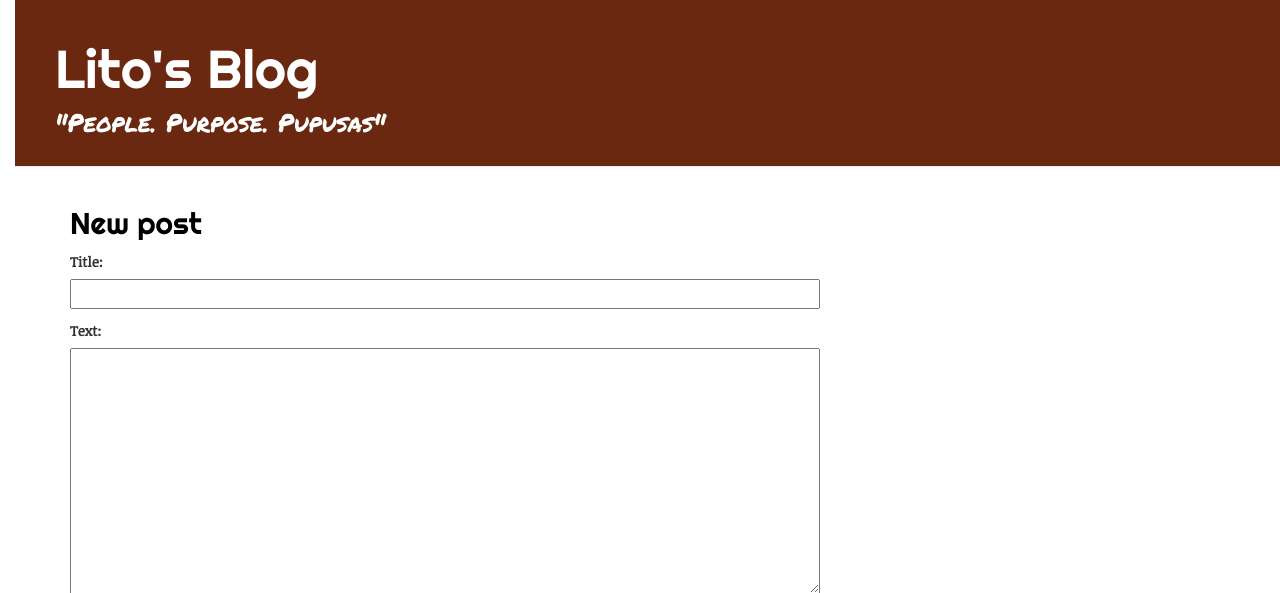
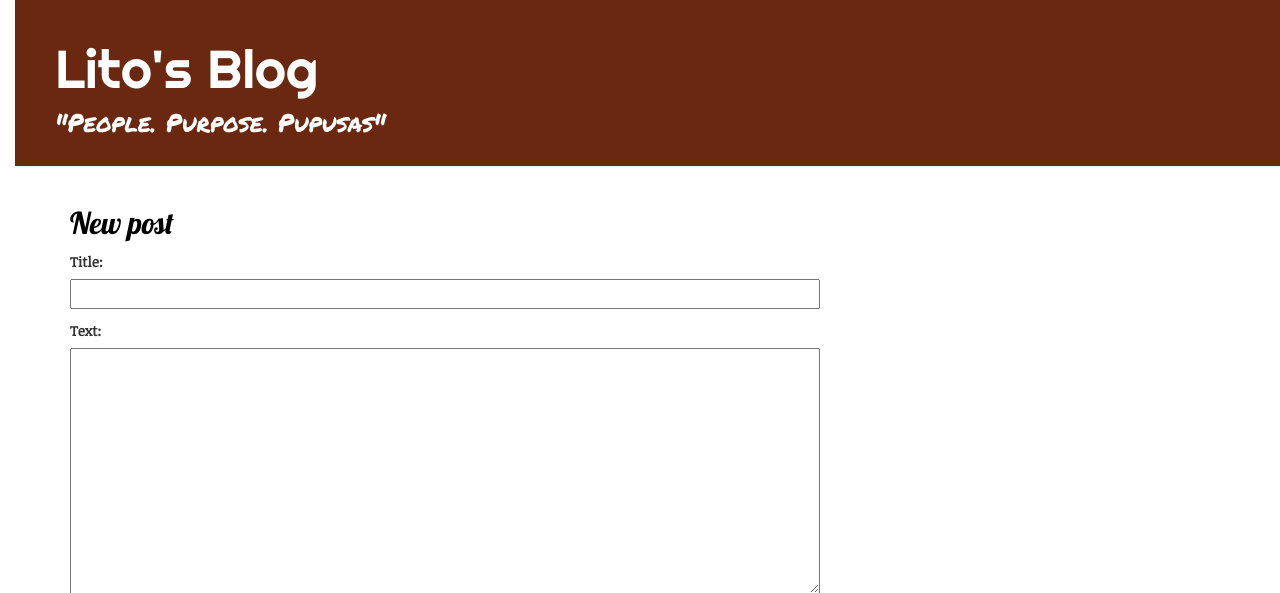
Before and after one commit to Lito-Frito/Django-Personal-Blog, a Django app: page /post/new/ in a window 1280 px wide. Shown: the top 593 px of the page. Run offline with Django 3.2, Linux system fonts and the light colour scheme; some libraries are stand-ins or nearby versions; some web fonts are replaced.

Commit message:
Undid h2 font change

```diff
--- a/blog/static/css/blog.css
+++ b/blog/static/css/blog.css
@@ -8,7 +8,7 @@ h1 a {
 }
 
 h2 {
-    font-family: 'Righteous', cursive;
+    font-family: 'Lobster', cursive;
     color: black;
 }
 
```
